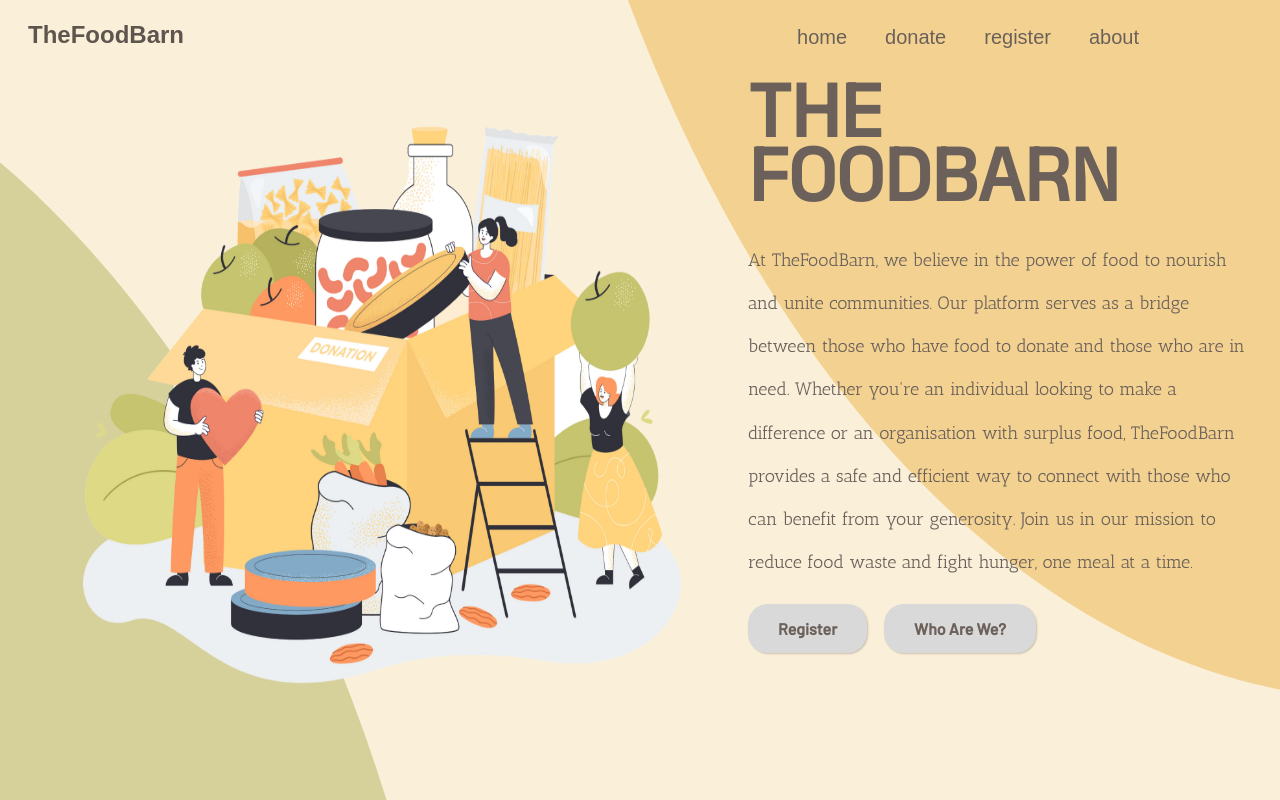
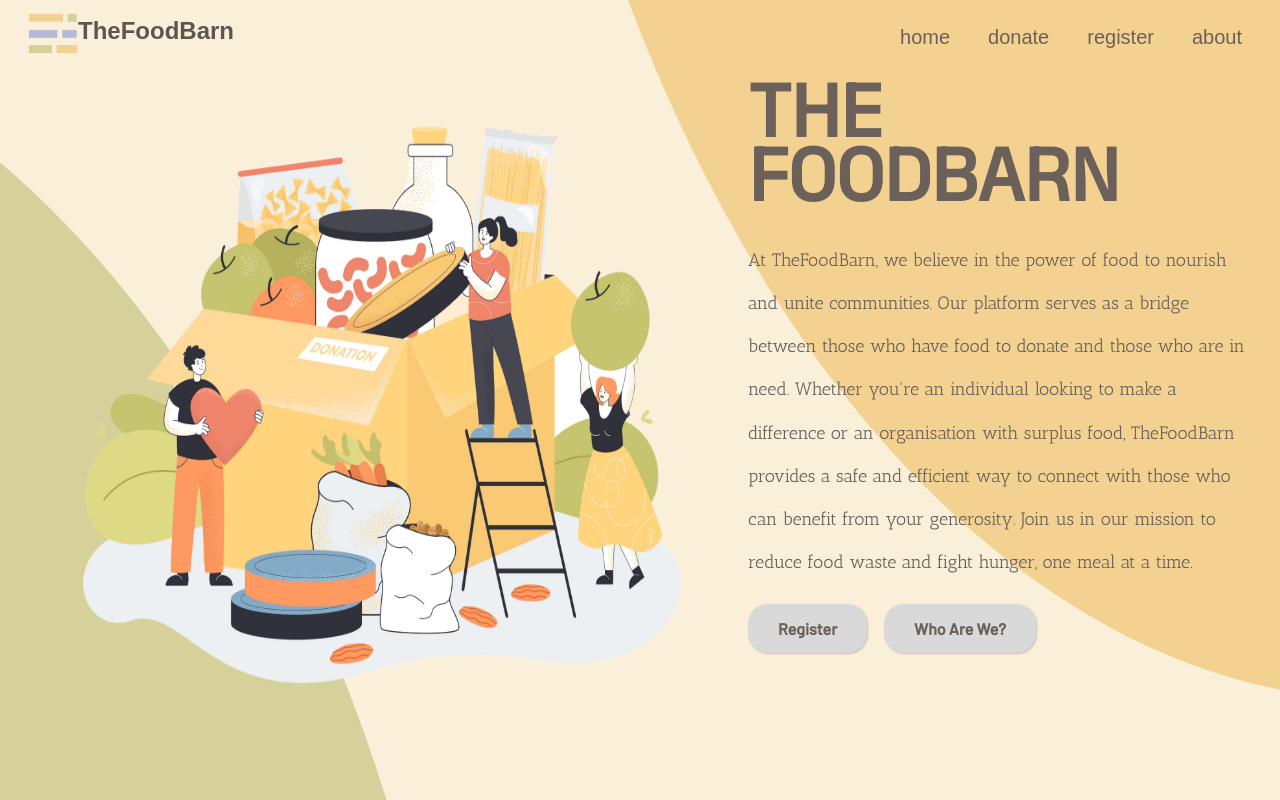
Before and after one commit to pratyush0000/GeekCoders_Hackathon, a React (Vite) app in the folder geekcoders/: page /home in a window 1280 px wide. Built offline with nearby package versions, Linux system fonts and the light colour scheme; a web font is replaced by a local one.

Commit message:
final home

```diff
--- a/geekcoders/src/components/Navbar.jsx
+++ b/geekcoders/src/components/Navbar.jsx
@@ -1,13 +1,15 @@
-import { Link } from 'react-router-dom';
+import { Link } from 'react-router-dom'
 import styles from './Navbar.module.css'
+import logo from '../assets/logo.png'
 
 const Navbar=()=>{
     return (
         <nav className={styles.nav}>
             <div>
-            <img src='' className={styles.logo}/>
+            <img src={logo} alt="Logo" className={styles.logoImg} />
+            </div>
+            <div>
             <h1 className={styles.logo}>TheFoodBarn</h1>
-            {/* <img src={logo} alt="" className={styles.logo}/> */}
             </div>
             <ul>
             <li><Link to="/home"  className={styles.removea} >home</Link></li>
--- a/geekcoders/src/components/Navbar.module.css
+++ b/geekcoders/src/components/Navbar.module.css
@@ -51,6 +51,7 @@ ul li{
     /* background-color: greenyellow; */
     height: 70px;
     margin-top: 4px;
+    cursor: pointer;
 }
 
 .removea
@@ -72,6 +73,12 @@ ul li{
 .logo {
     font-family: "Apple Gothic", sans-serif;
     color: #5E554E;
+    padding-right: 600px;
+    padding-top: 50px;
+}
+
+.logoImg {
+    height: 40px;
+    width: 50px;
     padding-left: 20px;
-    padding-top: 25px;
 }
```
Also changed, not shown: geekcoders/src/assets/logo.png (added), 1 other file (tests, documents, lock files or other folders).
